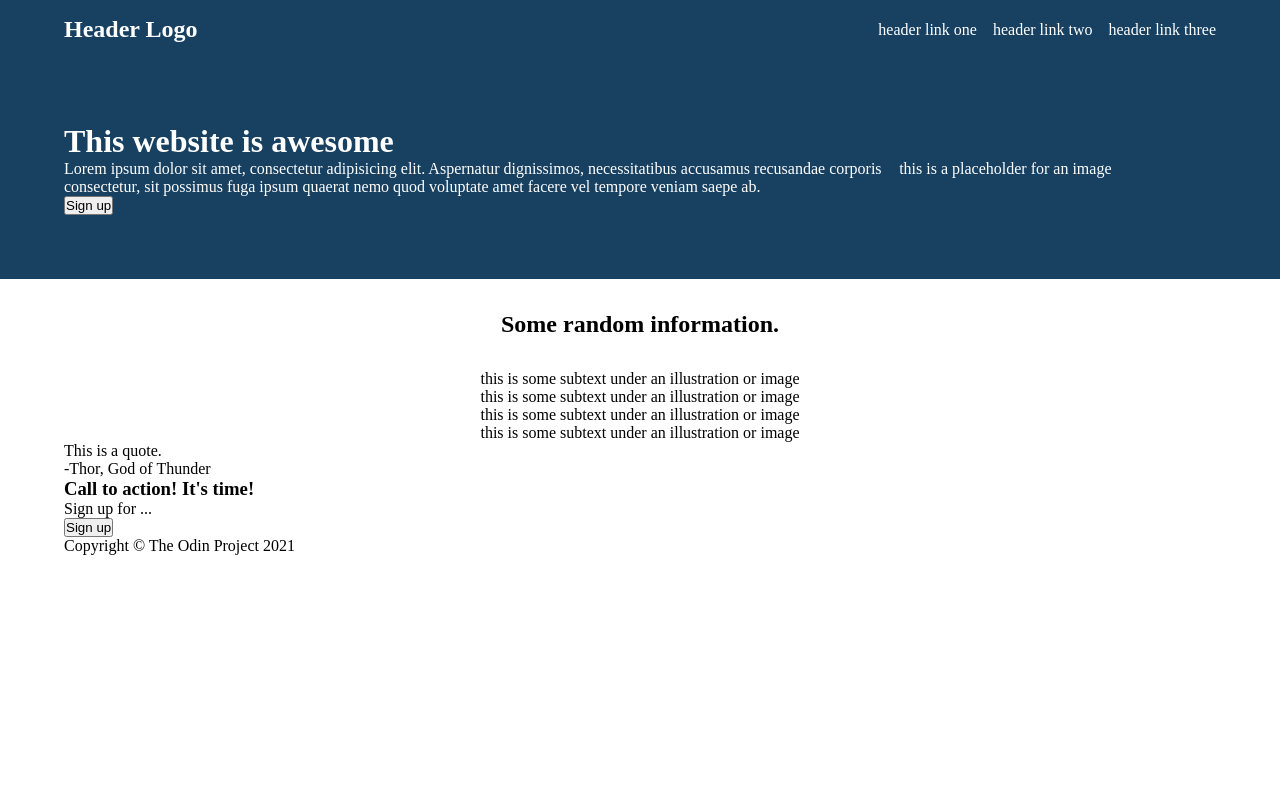
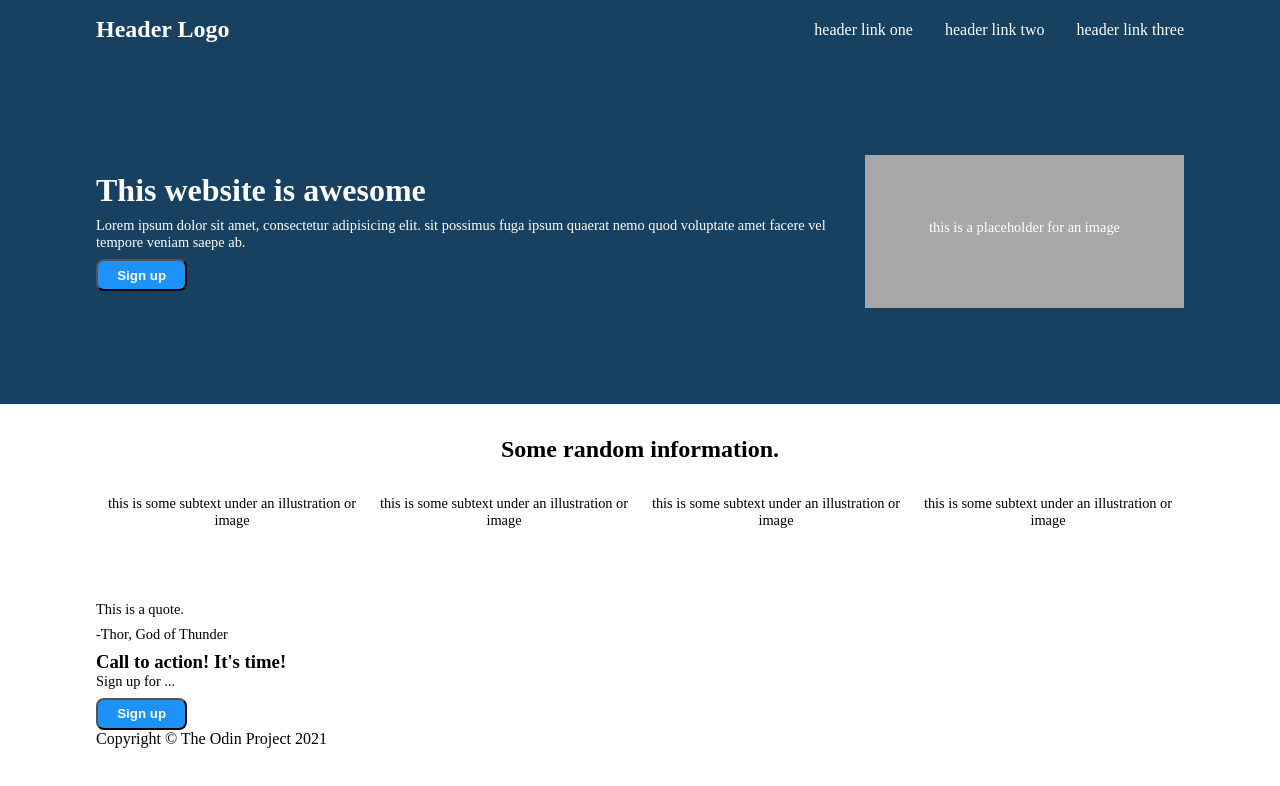
Before and after one commit to Theografiska/landingPage, a plain HTML site: page index.html in a window 1280 px wide. Drawn offline with Linux system fonts and the light colour scheme.

Commit message:
Add header css

```diff
--- a/index.html
+++ b/index.html
@@ -11,9 +11,9 @@
         <div class="navbar">
             <h2 class="logo">Header Logo</h2>
             <ul>
-                <li>header link one</li>
-                <li>header link two</li>
-                <li>header link three</li>
+                <li><a href="#">header link one</a></li>
+                <li><a href="#">header link two</a></li>
+                <li><a href="#">header link three</a></li>
             </ul>
         </div>
 
@@ -21,7 +21,6 @@
             <div class="hero-text">
                 <h1>This website is awesome</h1>
                 <p>Lorem ipsum dolor sit amet, consectetur adipisicing elit.
-                    Aspernatur dignissimos, necessitatibus accusamus recusandae corporis consectetur,
                     sit possimus fuga ipsum quaerat nemo quod voluptate amet facere vel tempore veniam saepe ab.
                 </p>
                 <button id="hero-button">Sign up</button>
@@ -35,7 +34,7 @@
     <main>
         <div class="random-section">
             <h2>Some random information.</h2>
-            <div>
+            <div class="box-section">
                 <div>
                     <div class="box"></div>
                     <p>this is some subtext under an illustration or image</p>
--- a/styles.css
+++ b/styles.css
@@ -10,7 +10,7 @@ body {
 }
 
 header, main, footer {
-    padding: 0 4rem;
+    padding: 0 6rem;
 }
 
 
@@ -21,8 +21,18 @@ header {
 
 header a {
     color: white;
+    text-decoration: none;
 }
 
+button {
+    background-color: #1d92f8;
+    color: white;
+    padding: 0.4rem 1.2rem;
+    border-radius: 0.5rem;
+    font-weight: bold;
+}
+
+/* navbar */
 .navbar {
     display: flex;
     justify-content: space-between;
@@ -35,24 +45,43 @@ ul {
     display: flex;
     margin: 0;
     padding: 0;
-    gap: 1rem;
+    gap: 2rem;
 }
 
+/* hero section */
 .hero-section {
     display: flex;
     justify-content: space-between;
     align-items: center;
-    padding: 4rem 0;
+    padding: 6rem 0;
+    gap: 2rem;
+}
+
+h1, p {
+    margin-bottom: 0.5rem;
+}
+
+p {
+    font-size: 0.9rem;
+    font-weight: 200;
 }
 
 .hero-image {
-    width: 50%;
+    flex-shrink: 0;
+    background-color: #a7a7a7;
+    padding: 4rem;
 }
 
+/* random section */
 .random-section {
     text-align: center;
 }
 
-main h2 {
+.random-section h2 {
     margin: 2rem 0;
 }
+
+.box-section {
+    display: flex;
+    margin-bottom: 4rem;
+}
```
